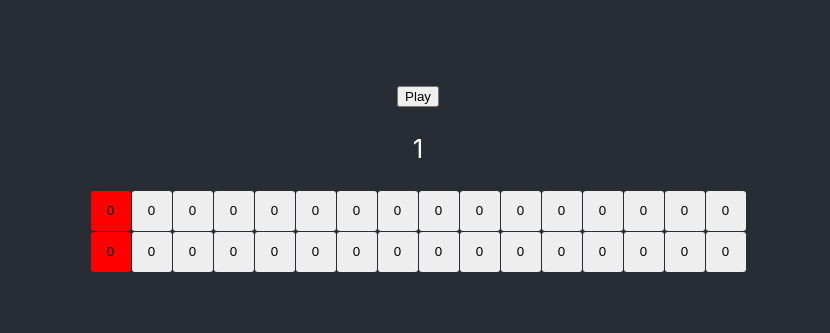
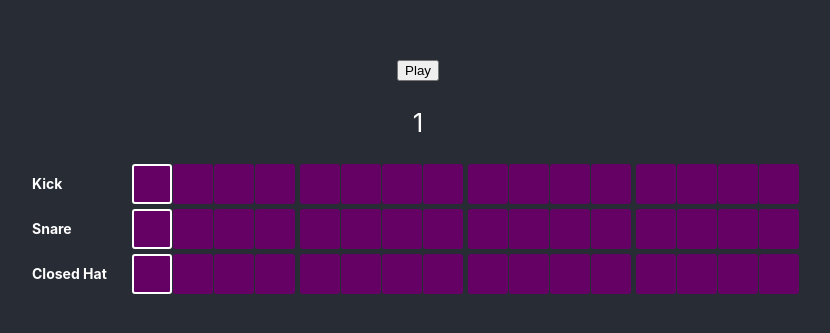
Before and after one commit to willmcneilly/simple-step, a React (Create React App) app: page / in a window 1280 px wide. Shown: the part 221-554 px from the top of the page, without its empty margins (222-1052 px from the left). Built offline with nearby package versions, Linux system fonts and the light colour scheme; no server answers.

Commit message:
Extract sequence, add hats, some styling

```diff
--- a/src/App.js
+++ b/src/App.js
@@ -1,4 +1,4 @@
-import React, { useEffect, useState, useReducer } from 'react';
+import React, { useEffect, useState, useReducer, useLayoutEffect } from 'react';
 import { Howler, Howl } from 'howler';
 import './App.css';
 
@@ -44,7 +44,7 @@ function useAnimationFrame(callback, interval, paused) {
     requestRef.current = requestAnimationFrame(animate);
   };
 
-  React.useEffect(() => {
+  useEffect(() => {
     requestRef.current = requestAnimationFrame(animate);
     return () => cancelAnimationFrame(requestRef.current);
   }, [paused, interval]);
@@ -63,47 +63,16 @@ function stepReducer(state, action) {
   }
 }
 
+const initialSequence = [0, 0, 0, 0, 0, 0, 0, 0, 0, 0, 0, 0, 0, 0, 0, 0];
+
 function App() {
   const [state, dispatch] = useReducer(stepReducer, {
     step: 1,
     isPlaying: false
   });
-  const [kickSequence, setKickSequence] = useState([
-    0,
-    0,
-    0,
-    0,
-    0,
-    0,
-    0,
-    0,
-    0,
-    0,
-    0,
-    0,
-    0,
-    0,
-    0,
-    0
-  ]);
-  const [snareSequence, setSnareSequence] = useState([
-    0,
-    0,
-    0,
-    0,
-    0,
-    0,
-    0,
-    0,
-    0,
-    0,
-    0,
-    0,
-    0,
-    0,
-    0,
-    0
-  ]);
+  const [kickSequence, setKickSequence] = useState(initialSequence);
+  const [snareSequence, setSnareSequence] = useState(initialSequence);
+  const [hatSequence, setHatSequence] = useState(initialSequence);
   const beatLength = ((60 / 120) * 1000) / 4;
 
   useAnimationFrame(
@@ -114,7 +83,7 @@ function App() {
     !state.isPlaying
   );
 
-  useEffect(() => {
+  useLayoutEffect(() => {
     if (!state.isPlaying) {
       return;
     }
@@ -124,7 +93,9 @@ function App() {
     if (snareSequence[state.step - 1] === 1) {
       snare.play();
     }
-    // hat.play();
+    if (hatSequence[state.step - 1] === 1) {
+      hat.play();
+    }
   }, [state.step, state.isPlaying]);
 
   return (
@@ -140,20 +111,59 @@ function App() {
           {state.isPlaying ? 'Stop' : 'Play'}
         </button>
         <p>{state.step}</p>
+        <SequenceArray
+          label="Kick"
+          sequence={kickSequence}
+          setSequence={setKickSequence}
+          step={state.step}
+        />
+        <SequenceArray
+          label="Snare"
+          sequence={snareSequence}
+          setSequence={setSnareSequence}
+          step={state.step}
+        />
+        <SequenceArray
+          label="Closed Hat"
+          sequence={hatSequence}
+          setSequence={setHatSequence}
+          step={state.step}
+        />
+      </header>
+    </div>
+  );
+}
+
+function SequenceArray({ sequence, step, setSequence, grouping = 4, label }) {
+  return (
     <div style={{ display: 'flex' }}>
-          {kickSequence.map((val, idx) => (
+      <div
+        style={{
+          width: '100px',
+          fontSize: '14px',
+          fontWeight: 'bold',
+          textAlign: 'left',
+          height: 40,
+          lineHeight: '40px'
+        }}
+      >
+        {label}
+      </div>
+      <div style={{ display: 'flex', marginBottom: '5px' }}>
+        {sequence.map((val, idx) => (
           <button
             key={`kick-${idx}`}
             style={{
-                backgroundColor: state.step - 1 === idx ? 'red' : '#eee',
+              backgroundColor: val ? 'magenta' : '#650065',
               width: 40,
               height: 40,
-                border: 0,
-                margin: 0.5,
-                borderRadius: 3
+              border: step - 1 === idx ? '2px solid white' : 'none',
+              borderRadius: 3,
+              textIndent: '-9999px',
+              marginRight: (idx + 1) % grouping === 0 ? '5px' : '1px'
             }}
             onClick={() => {
-                setKickSequence(seq =>
+              setSequence(seq =>
                 Object.assign([], seq, { [idx]: seq[idx] ? 0 : 1 })
               );
             }}
@@ -162,29 +172,6 @@ function App() {
           </button>
         ))}
       </div>
-        <div style={{ display: 'flex' }}>
-          {snareSequence.map((val, idx) => (
-            <button
-              key={`kick-${idx}`}
-              style={{
-                backgroundColor: state.step - 1 === idx ? 'red' : '#eee',
-                width: 40,
-                height: 40,
-                border: 0,
-                margin: 0.5,
-                borderRadius: 3
-              }}
-              onClick={() => {
-                setSnareSequence(seq =>
-                  Object.assign([], seq, { [idx]: seq[idx] ? 0 : 1 })
-                );
-              }}
-            >
-              {val}
-            </button>
-          ))}
-        </div>
-      </header>
     </div>
   );
 }
```
Lines whose indentation alone changed are shown as unchanged.
